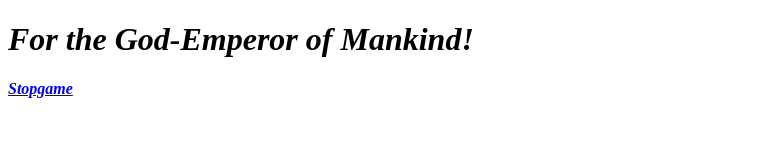
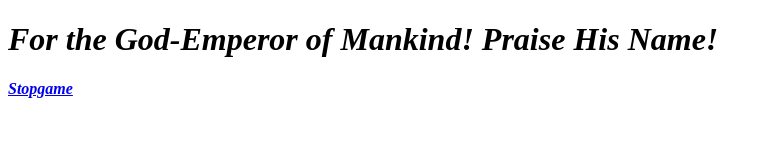
Before and after one commit to LiEnfild/awesomedeath, a plain HTML site: page index.html in a window 1280 px wide. Shown: the whole page, without its empty margins (0-771 px from the left). Drawn offline with Linux system fonts and the light colour scheme.

Commit message:
index.html

```diff
--- a/index.html
+++ b/index.html
@@ -5,7 +5,7 @@
         <title>Your Site</title>
     </head>
     <body>
-        <h1><i><b>For the God-Emperor of Mankind!</h1>
+        <h1><i><b>For the God-Emperor of Mankind! Praise His Name!</h1>
         <a href="https://stopgame.ru">Stopgame</b></i></a>
     </body>
 </html>
```
